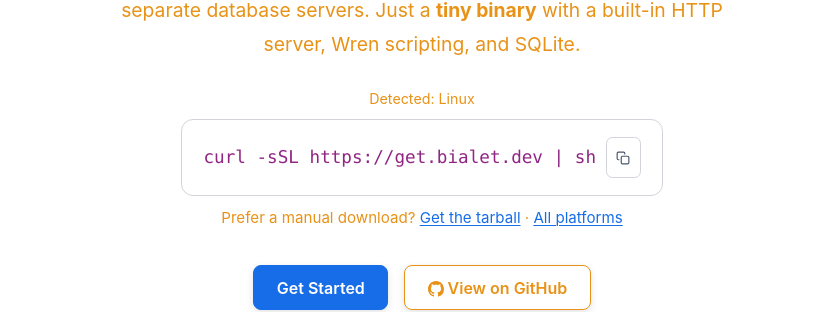
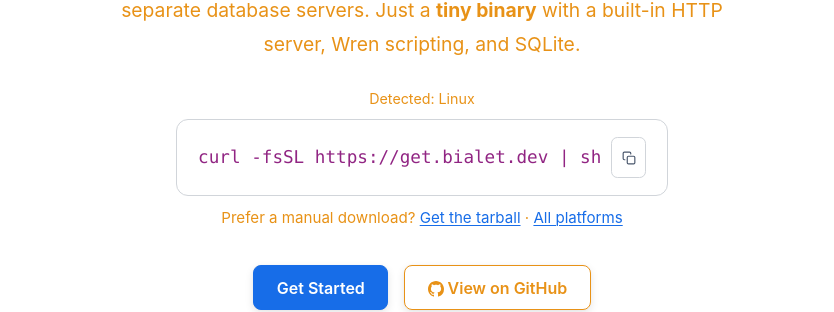
Before and after one commit to bialet/bialet, a Sphinx documentation site: the page built from docs/index.rst, in a window 1280 px wide and 900 px high, scrolled down 327 px. Shown: the part 113-425 px from the top of the window, without its empty margins (218-1052 px from the left). Built offline with Sphinx 7.4.7 and the Sphinx Book theme 1.1.4, drawn with Linux system fonts in a browser that asks for light colours.

Commit message:
chore: replace curl -sSL with curl -fsSL for better error handling

```diff
--- a/docs/index.rst
+++ b/docs/index.rst
@@ -26,8 +26,8 @@
      <div id="download-unix" style="display: none">
        <span id="download-os-label-unix" style="display: block; font-size: 0.85em; color: var(--sd-color-secondary); margin-bottom: 0.5em"></span>
        <div style="background: var(--pst-color-on-background); border: 1px solid var(--pst-color-border); border-radius: 0.75rem; padding: 1em 1.25em; display: inline-flex; align-items: center; gap: 0.6em">
-         <code style="font-size: 1.05em; background: none; word-break: break-all">curl -sSL https://get.bialet.dev | sh</code>
-         <button onclick="navigator.clipboard.writeText('curl -sSL https://get.bialet.dev | sh')" style="background: none; border: 1px solid var(--pst-color-border); border-radius: 0.4rem; padding: 0.3em 0.55em; cursor: pointer; color: var(--pst-color-text-muted); flex-shrink: 0" title="Copy to clipboard" aria-label="Copy to clipboard">
+         <code style="font-size: 1.05em; background: none; word-break: break-all">curl -fsSL https://get.bialet.dev | sh</code>
+         <button onclick="navigator.clipboard.writeText('curl -fsSL https://get.bialet.dev | sh')" style="background: none; border: 1px solid var(--pst-color-border); border-radius: 0.4rem; padding: 0.3em 0.55em; cursor: pointer; color: var(--pst-color-text-muted); flex-shrink: 0" title="Copy to clipboard" aria-label="Copy to clipboard">
            <svg width="14" height="14" viewBox="0 0 24 24" fill="none" stroke="currentColor" stroke-width="2" stroke-linecap="round" stroke-linejoin="round"><rect x="9" y="9" width="13" height="13" rx="2" ry="2"/><path d="M5 15H4a2 2 0 0 1-2-2V4a2 2 0 0 1 2-2h9a2 2 0 0 1 2 2v1"/></svg>
          </button>
        </div>
@@ -51,8 +51,8 @@
      <!-- Fallback: curl + all platforms -->
      <div id="download-other" style="display: block">
        <div style="background: var(--pst-color-on-background); border: 1px solid var(--pst-color-border); border-radius: 0.75rem; padding: 1em 1.25em; display: inline-flex; align-items: center; gap: 0.6em">
-         <code style="font-size: 1.05em; background: none; word-break: break-all">curl -sSL https://get.bialet.dev | sh</code>
-         <button onclick="navigator.clipboard.writeText('curl -sSL https://get.bialet.dev | sh')" style="background: none; border: 1px solid var(--pst-color-border); border-radius: 0.4rem; padding: 0.3em 0.55em; cursor: pointer; color: var(--pst-color-text-muted); flex-shrink: 0" title="Copy to clipboard" aria-label="Copy to clipboard">
+         <code style="font-size: 1.05em; background: none; word-break: break-all">curl -fsSL https://get.bialet.dev | sh</code>
+         <button onclick="navigator.clipboard.writeText('curl -fsSL https://get.bialet.dev | sh')" style="background: none; border: 1px solid var(--pst-color-border); border-radius: 0.4rem; padding: 0.3em 0.55em; cursor: pointer; color: var(--pst-color-text-muted); flex-shrink: 0" title="Copy to clipboard" aria-label="Copy to clipboard">
            <svg width="14" height="14" viewBox="0 0 24 24" fill="none" stroke="currentColor" stroke-width="2" stroke-linecap="round" stroke-linejoin="round"><rect x="9" y="9" width="13" height="13" rx="2" ry="2"/><path d="M5 15H4a2 2 0 0 1-2-2V4a2 2 0 0 1 2-2h9a2 2 0 0 1 2 2v1"/></svg>
          </button>
        </div>
```
Also changed, not shown: README.md (+1 -1 lines), docs/faq.md (+1 -1 lines), docs/getting-started/2-setup.md (+1 -1 lines), docs/installation.md (+1 -1 lines), docs/_static/.!19622!poll-results.png (deleted), 1 other file.
